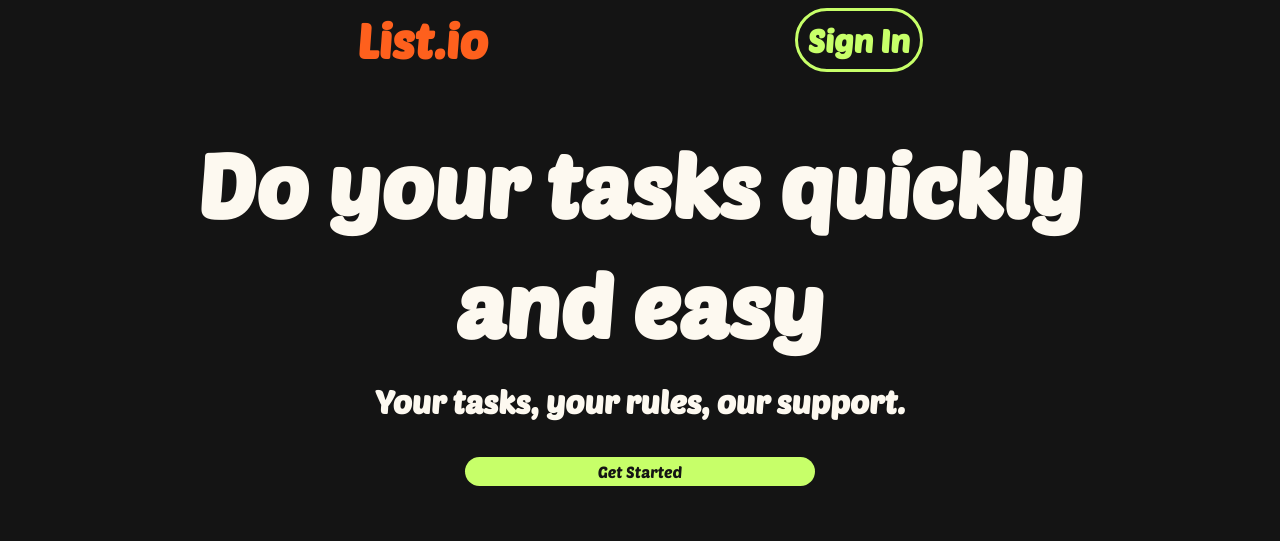
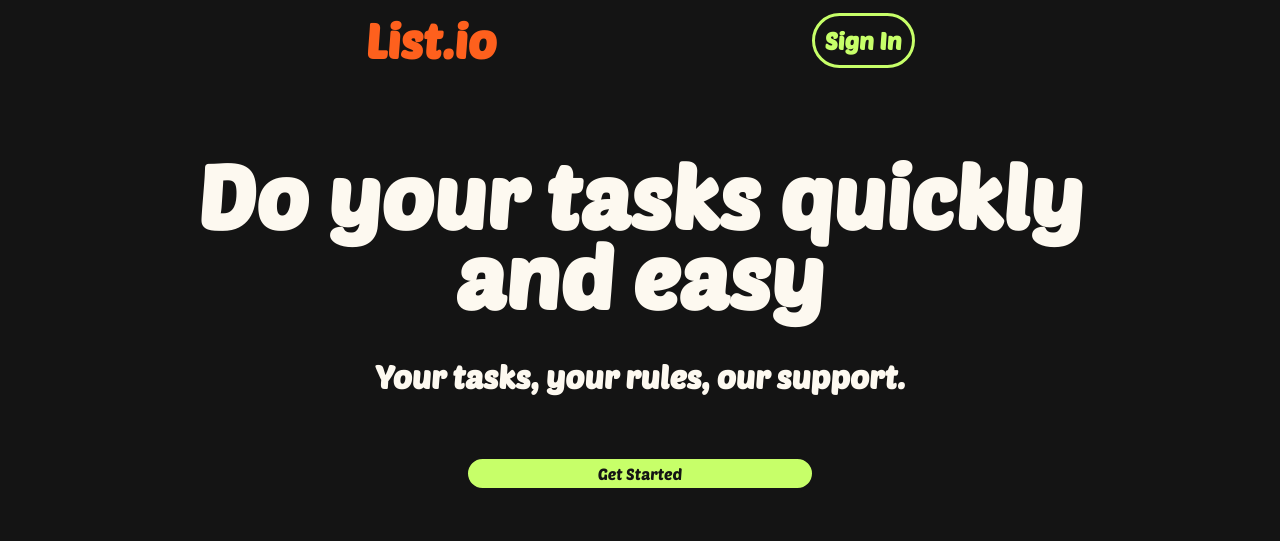
Before and after one commit to affanshdr/ToDo-UTS, a plain HTML site: page LandingPage.html in a window 1280 px wide. Shown: the top 541 px of the page. Drawn offline with nearby package versions, Linux system fonts and the light colour scheme.

Commit message:
Update LandingPage.css

```diff
--- a/LandingPage.css
+++ b/LandingPage.css
@@ -9,8 +9,6 @@
     --Third-Color : #FE601D;
     --Four-Color : #C7FF69;
 }
-
-/* Global Styles */
 
 * {
   margin: 0;
@@ -58,7 +56,7 @@ nav a {
   color: var(--Four-Color);
   border: solid 3px var(--Four-Color);
   background-color: var(--Primary-Color);
-  font-size: 2rem;
+  font-size: 1.5rem;
   padding: 10px;
   border-radius: 40px;
   transition: all 0.3s ease;
@@ -72,10 +70,11 @@ nav a:hover {
 section {
   display: flex;
   align-items: center; /* Vertikal */
-  justify-content: space-between; /* Horizontal */
+  justify-content: space-around; /* Horizontal */
   flex-direction: column;
   height: 90vh;
   padding: 20px;
+
 }
 
 section h1:nth-child(1) {
@@ -97,21 +96,25 @@ section a {
   padding: 5px;
   transition: all 0.3s ease;
   margin-top: 20px;
+  border: 3px solid var(--Primary-Color);
 }
 
 section a:hover {
-  background-color: var(--Third-Color);
+  background-color: var(--Primary-Color);
+  border: 3px solid var(--Four-Color);
+  color: var(--Four-Color);
 }
 
 .headline {
+  margin-top: 10px;
   font-size: 7rem;
   text-align: center;
-  line-height: 120px;
+  line-height: 80px;
 }
 
 .icon {
   width: 100vw;
-  height: 300px;
+  height: 250px;
   position: relative;
 }
 
```
